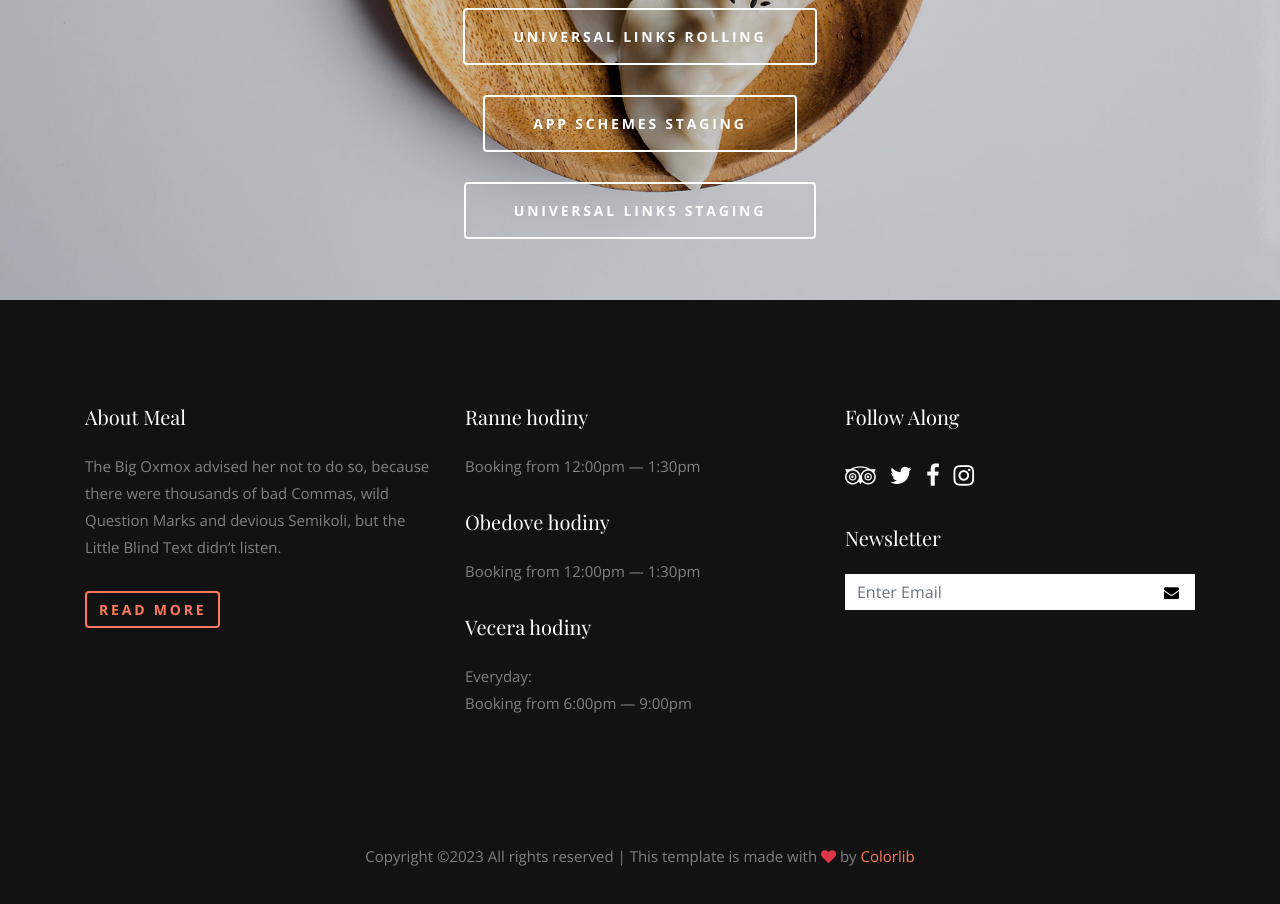
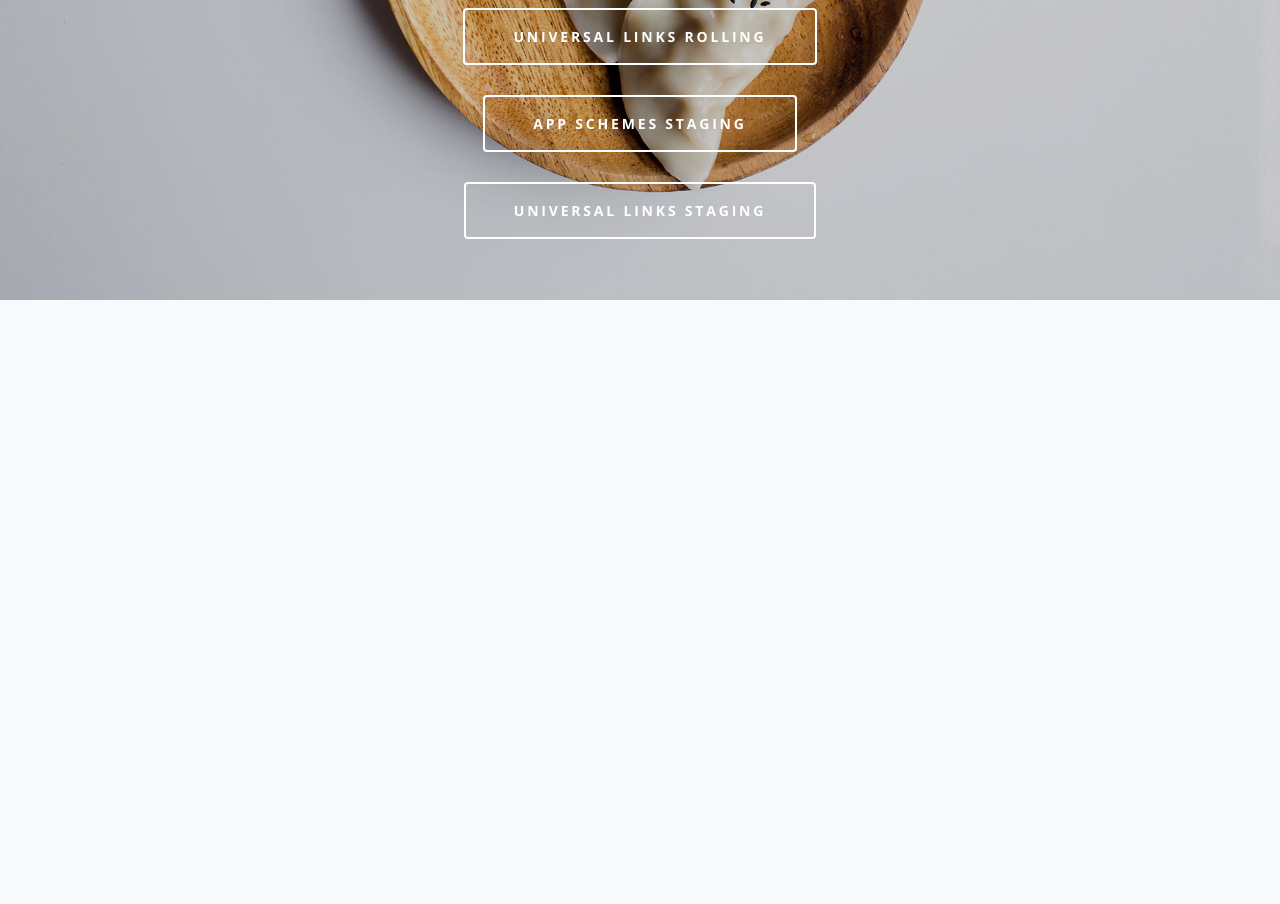
Before and after one commit to zumaq/zumaq.github.io, a plain HTML site: page index.html in a window 1280 px wide. Shown: the part 500-1404 px from the top of the page. After the commit the page ends 800 px from the top, so only its background shows below. Drawn offline with nearby package versions, Linux system fonts and the light colour scheme; some packages are replaced by stand-ins of ours; a web font is replaced by a local one.

Commit message:
Update index.html

```diff
--- a/index.html
+++ b/index.html
@@ -68,64 +68,6 @@
           </div>
         </div> <!-- .cover_1 -->
 
-        <footer class="ftco-footer">
-          <div class="container">
-
-            <div class="row">
-            <div class="col-md-4 mb-5">
-              <div class="footer-widget">
-                <h3 class="mb-4">About Meal</h3>
-                <p>The Big Oxmox advised her not to do so, because there were thousands of bad Commas, wild Question Marks and devious Semikoli, but the Little Blind Text didn’t listen. </p>
-
-                <p><a href="#" class="btn btn-primary btn-outline-primary">Read More</a></p>
-              </div>
-            </div>
-            <div class="col-md-4 mb-5">
-              <div class="footer-widget">
-                <h3 class="mb-4">Ranne hodiny</h3>
-                <p>Booking from 12:00pm &mdash; 1:30pm</p>
-                <h3 class="mb-4">Obedove hodiny</h3>
-                <p>Booking from 12:00pm &mdash; 1:30pm</p>
-                <h3 class="mb-4">Vecera hodiny</h3>
-                <p>Everyday: <br> Booking from 6:00pm &mdash; 9:00pm</p>
-              </div>
-            </div>
-
-            <div class="col-md-4">
-              <div class="footer-widget">
-                <h3 class="mb-4">Follow Along</h3>
-                <ul class="list-unstyled social">
-                  <li><a href="#"><span class="fa fa-tripadvisor"></span></a></li>
-                  <li><a href="#"><span class="fa fa-twitter"></span></a></li>
-                  <li><a href="#"><span class="fa fa-facebook"></span></a></li>
-                  <li><a href="#"><span class="fa fa-instagram"></span></a></li>
-                </ul>
-              </div>
-              <div class="footer-widget">
-                <h3 class="mb-4">Newsletter</h3>
-                <form action="#" class="ftco-footer-newsletter">
-                  <div class="form-group">
-                    <button class="button"><span class="fa fa-envelope"></span></button>
-                    <input type="email" class="form-control" placeholder="Enter Email">
-                  </div>
-                </form>
-              </div>
-            </div>
-
-            </div>
-
-            <div class="row pt-5">
-              <div class="col-md-12 text-center">
-                <p>
-            <!-- Link back to Colorlib can't be removed. Template is licensed under CC BY 3.0. -->
-            Copyright &copy;<script>document.write(new Date().getFullYear());</script> All rights reserved | This template is made with <i class="fa fa-heart text-danger" aria-hidden="true"></i> by <a href="https://colorlib.com" target="_blank" >Colorlib</a>
-            <!-- Link back to Colorlib can't be removed. Template is licensed under CC BY 3.0. -->
-            </p>
-              </div>
-            </div>
-          </div>
-        </footer>
-
     </div>
 
     <!-- loader -->
```
